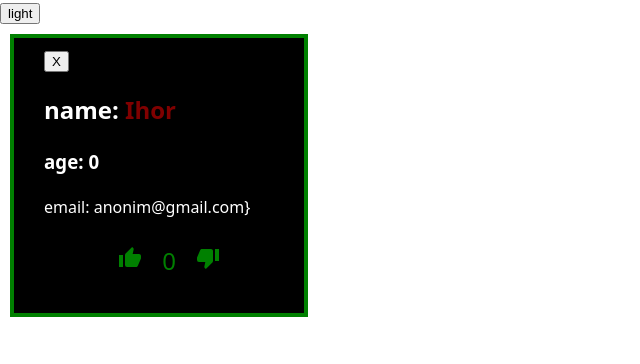
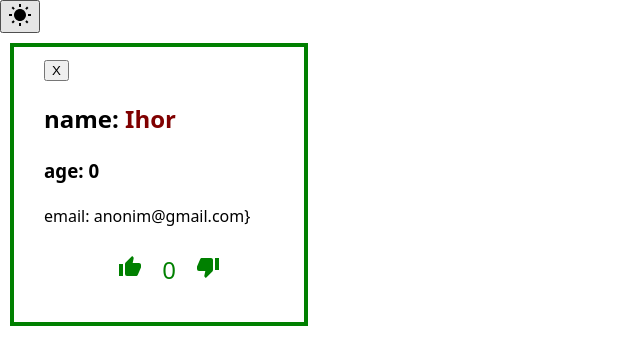
Before and after one commit to MakarKolesnyk/props-practice, a React (Vite) app: page / in a window 1280 px wide. Shown: the top 364 px of the page, without its empty margins (0-640 px from the left). Built offline with nearby package versions, Linux system fonts and the light colour scheme.

Commit message:
Add icons for theme

```diff
--- a/src/App.jsx
+++ b/src/App.jsx
@@ -2,11 +2,12 @@ import Header from "./components/Header/Header";
 import HomePage from "./pages/HomePage";
 import { ThemeContext } from "./Contexts";
 import { useState } from "react";
+import CONSTANTS from "./contants";
 
 function App() {
-  const [theme, setTheme] = useState('dark');
+  const [theme, setTheme] = useState(CONSTANTS.THEME.LIGHT);
   return (
-    <ThemeContext.Provider value={{theme, setTheme}}>
+    <ThemeContext.Provider value={{ theme, setTheme }}>
       <Header />
       <HomePage />
     </ThemeContext.Provider>
--- a/src/components/Header/Header.jsx
+++ b/src/components/Header/Header.jsx
@@ -1,13 +1,25 @@
 import { useContext } from "react";
 import { ThemeContext } from "../../Contexts";
+import Icon from "@mdi/react";
+import { mdiWhiteBalanceSunny, mdiWeatherNight } from '@mdi/js';
+import CONSTANTS from "../../contants";
+
 
 const Header = () => {
   const { theme, setTheme } = useContext(ThemeContext);
-  const changeTheme = () => {setTheme(theme === "light" ? "dark" : "light")};
+  const changeTheme = () => {
+    setTheme(
+      theme === CONSTANTS.THEME.LIGHT
+        ? CONSTANTS.THEME.DARK
+        : CONSTANTS.THEME.LIGHT,
+    );
+  };
   return (
     <header>
       <button onClick={changeTheme}>
-        {theme === "light" ? "dark" : "light"}
+        {theme === CONSTANTS.THEME.LIGHT
+          ? <Icon path={mdiWhiteBalanceSunny} size={1}/>
+          : <Icon path={mdiWeatherNight} size={1}/>}
       </button>
     </header>
   );
--- a/src/components/UserProfile/UserProfile.jsx
+++ b/src/components/UserProfile/UserProfile.jsx
@@ -5,6 +5,7 @@ import { mdiThumbUp, mdiThumbDown } from "@mdi/js";
 import cx from "classnames";
 import Icon from "@mdi/react";
 import { ThemeContext } from "../../Contexts";
+import CONSTANTS from "../../contants";
 
 const UserProfile = (props) => {
   const {
@@ -38,9 +39,9 @@ const UserProfile = (props) => {
   const articleClasses = cx(styles["user-profile"], {
     [styles["select"]]: isSeclect,
     [styles["noselect"]]: !isSeclect,
-    [styles['light']]: theme === 'light',
-    [styles['dark']]: theme === 'dark',
-  })
+    [styles["light"]]: theme === CONSTANTS.THEME.LIGHT,
+    [styles["dark"]]: theme === CONSTANTS.THEME.DARK,
+  });
 
   if (isDelete) return null;
   return (
--- /dev/null
+++ b/src/contants.js
@@ -0,0 +1,8 @@
+const CONSTANTS = {
+    THEME: {
+        LIGHT:'light',
+        DARK: 'dark'
+    }
+}
+
+export default CONSTANTS
```
